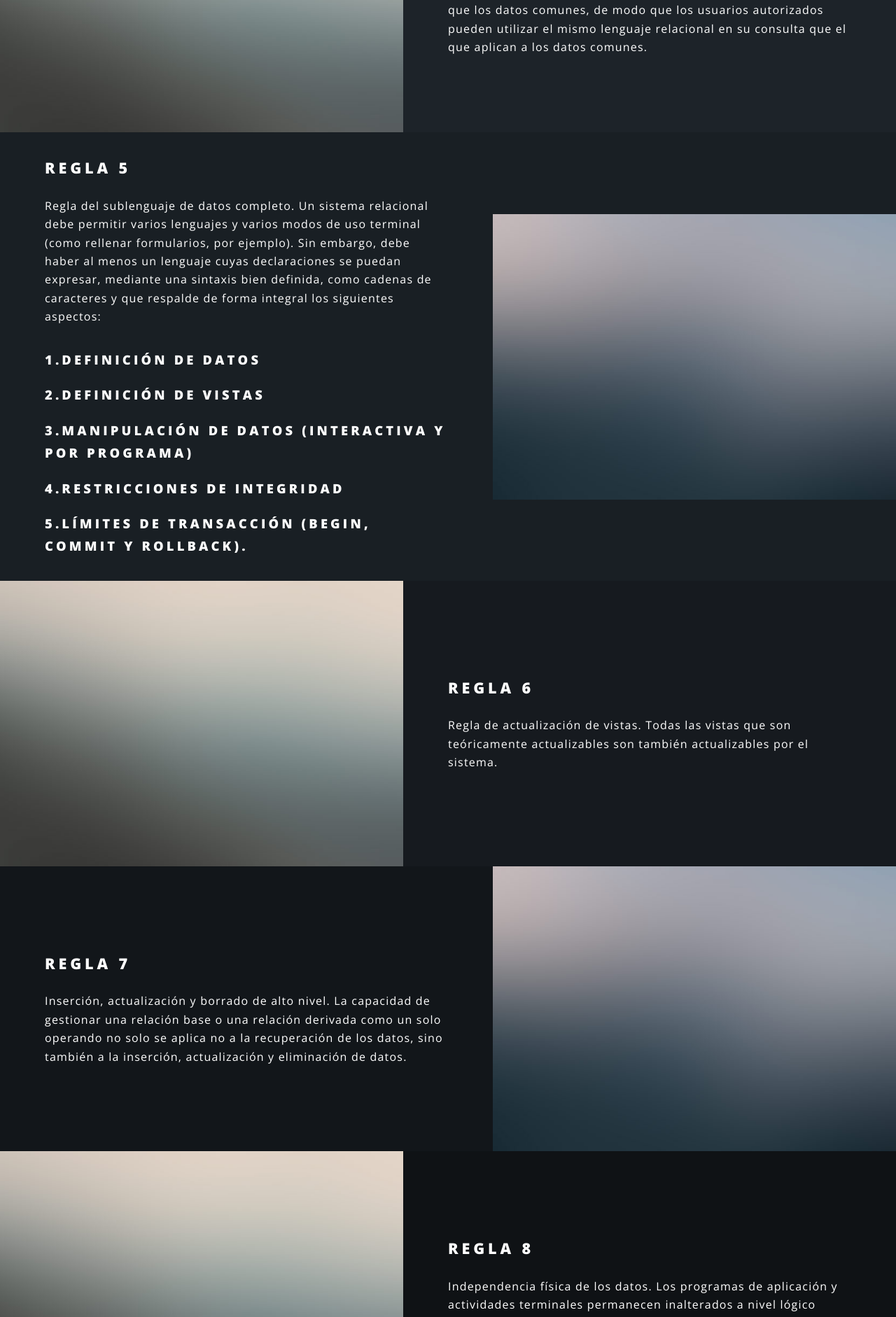
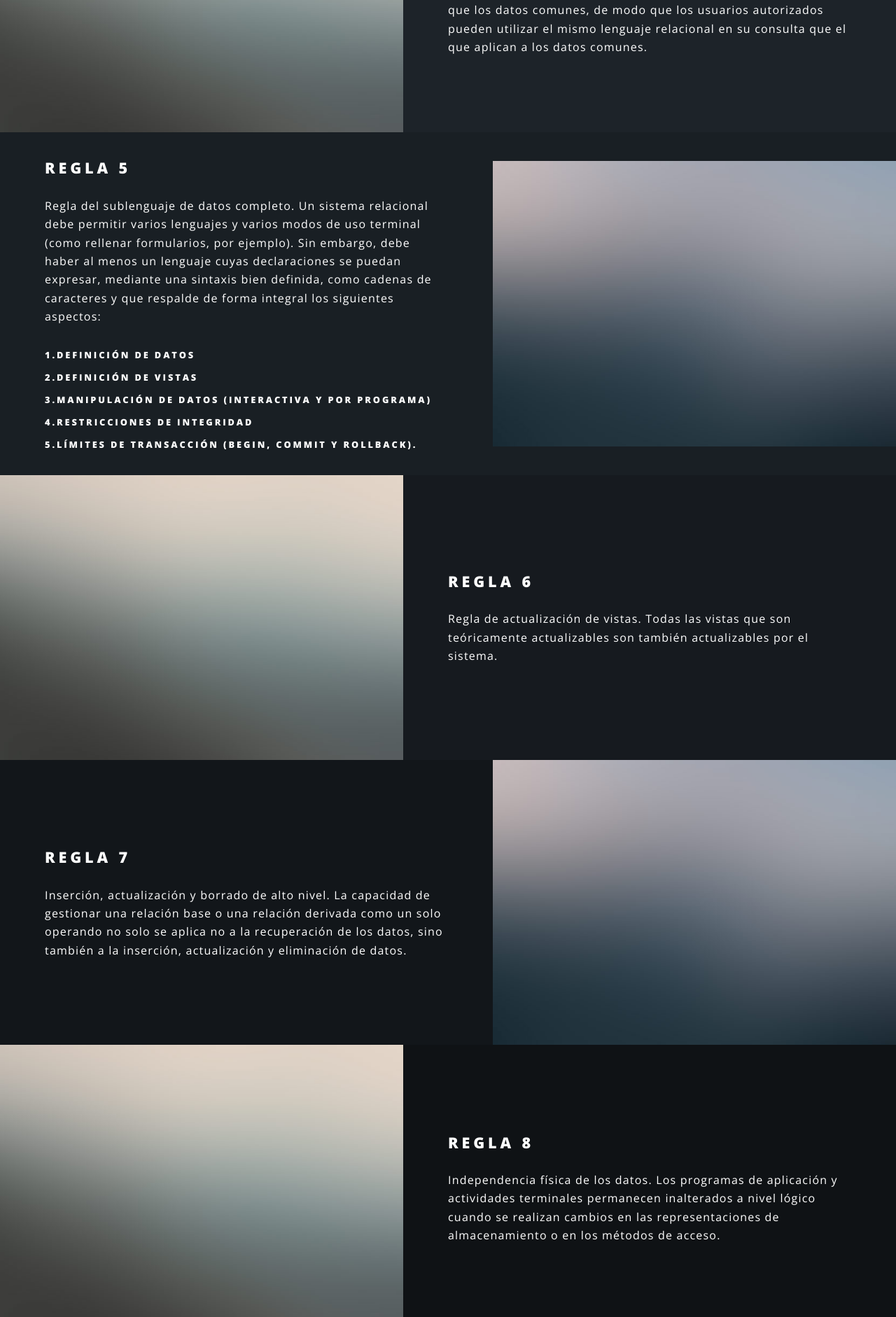
Before and after one commit to AlexRMendoza989/AlexRMendoza989.github.io, a Jekyll site: the page built from index.html, in a window 1280 px wide. Shown: the part 3451-5333 px from the top of the page at 70% size. Built offline with Jekyll 4.4.1, drawn with Linux system fonts in a browser that asks for light colours.

```diff
--- a/index.html
+++ b/index.html
@@ -121,11 +121,11 @@ layout: landing
         definida, como cadenas de caracteres
         y que respalde de forma integral los
         siguientes aspectos:
-        <h3>1.Definición de datos</h3>
-        <h3>2.Definición de vistas</h3>
-        <h3>3.Manipulación de datos (interactiva y por programa)</h3>
-        <h3>4.Restricciones de integridad</h3>
-        <h3>5.Límites de transacción (begin, commit y rollback).</h3>
+        <h5>1.Definición de datos</h5>
+        <h5>2.Definición de vistas</h5>
+        <h5>3.Manipulación de datos (interactiva y por programa)</h5>
+        <h5>4.Restricciones de integridad</h5>
+        <h5>5.Límites de transacción (begin, commit y rollback).</h5>
       </p>
     </div>
   </section>
```
